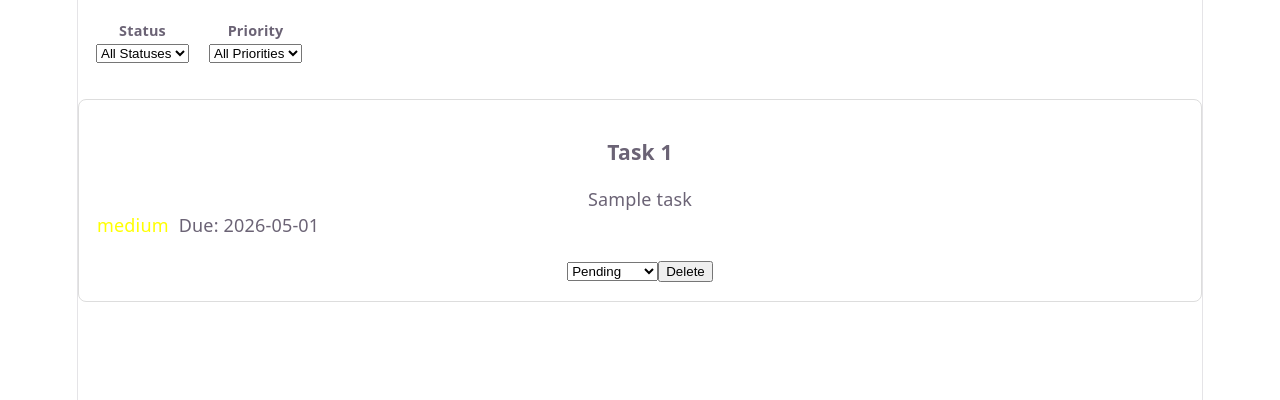
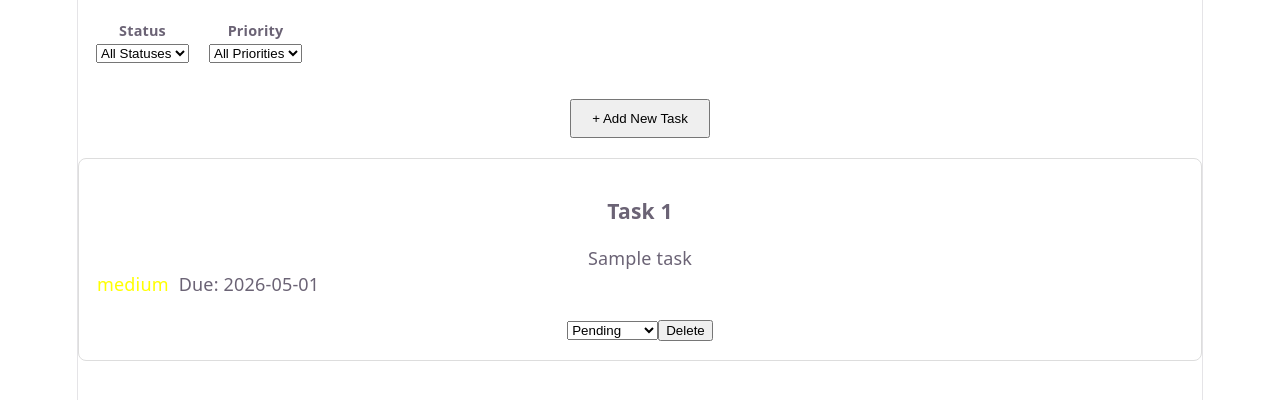
Before and after one commit to traceynicole71-cloud/Lab9.3-Lists-Keys-Conditionals, a React (Vite) app in the folder Lab3/: page / in a window 1280 px wide. Shown: the top 400 px of the page. Built offline with nearby package versions, Linux system fonts and the light colour scheme.

Commit message:
create add task feature

```diff
--- a/Lab3/src/App.tsx
+++ b/Lab3/src/App.tsx
@@ -13,22 +13,43 @@ function App() {
   function handleStatusChange(id: string, status: TaskStatus) {
     setTasks(prev => prev.map(t => t.id === id ? { ...t, status } : t));
   }
-
+//handle delete
 const handleDelete = (id: string) => {
   setTasks(prev => prev.filter(t => t.id !== id));
 };
-
+//filter tasks
+const [filter, setFilter] = useState<TaskStatus | 'all'>('all');
 const filteredTasks = task.filter(task => {
-  return true;
+  return filter === 'all' || task.status === filter;
 });
 
+//handle filter change
+const handleFilterChange = (filters: { status?: TaskStatus; priority?: string }) => {
+  if (filters.status) {
+    setFilter(filters.status);
+  }
+};
+
+//add tasks
+const handleAddTask = (priority: 'low' | 'medium' | 'high' ) => {
+  const newTask: Task = {
+    id: crypto.randomUUID(),
+    title: `Task ${task.length + 1}`,
+    description: "New task details",
+    status: 'pending',
+    priority: priority,
+    dueDate: new Date().toISOString().split('T')[0]
+  };
+  setTasks(prev => [newTask, ...prev]);
+};
   return (
-   <div>
-    <TaskFilter onFilterChange={(f) => console.log(f)} />
+   <div className="App">
+    <TaskFilter onFilterChange={handleFilterChange} />
       <TaskList
       tasks={filteredTasks}
 onStatusChange={handleStatusChange}
 onDelete={handleDelete}
+onAddTask={handleAddTask}
 />
    </div>
   );
--- a/Lab3/src/components/TaskList/TaskList.tsx
+++ b/Lab3/src/components/TaskList/TaskList.tsx
@@ -3,14 +3,23 @@ import type { TaskListProps } from '../../types/index.ts'
 import TaskItem from '../TaskItem/TaskItem.tsx'
 
 //conditional for empty states
-const TaskList: React.FC<TaskListProps> = ({ tasks, onStatusChange, onDelete }) => {
+const TaskList: React.FC<TaskListProps> = ({ tasks, onStatusChange, onDelete, onAddTask }) => {
 
     if (tasks.length === 0) {
         return <p>No Tasks Found.</p>;
     }
 
 return (
-    <div className="task-list">
+    <div className="task-list-container">
+        <div style={{ marginBottom: '20px', textAlign: 'center' }}>
+            <button
+            onClick={onAddTask}
+            style={{ padding: '10px 20px', cursor: 'pointer' }}
+            >
+                + Add New Task
+            </button>
+        </div>
+
         {tasks.map((task) => (
             <TaskItem
             key={task.id}
```
